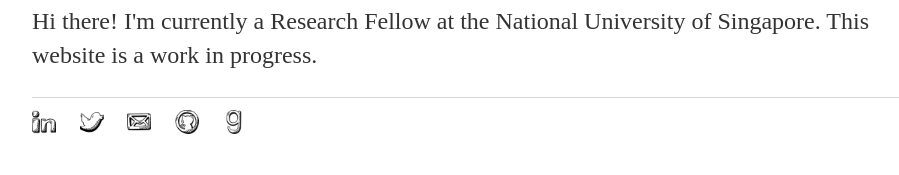
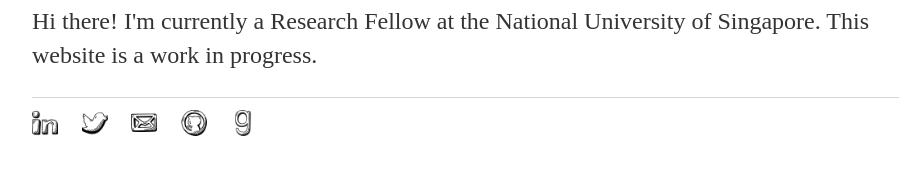
Before and after one commit to andreina-francisco/andreina-francisco.github.io, a Jekyll site: the page built from index.html, in a window 1280 px wide. Shown: the part 192-367 px from the top of the page, without its empty margins (160-1059 px from the left). Built offline with Jekyll 4.4.1, drawn with Linux system fonts in a browser that asks for light colours.

Commit message:
Changed the size of the icons
from 24px to 26px

```diff
--- a/_layouts/default.html
+++ b/_layouts/default.html
@@ -21,11 +21,11 @@
 			</div><!-- /.container -->
 			<footer>
 	    		<ul>
-	        	<li><a href="https://www.linkedin.com/in/andreinafr/"><img src="/images/linked-in.png" style="width:24px; height:24px" title="LinkedIn" alt="LinkedIn"></a></li>
-                        <li><a href="https://twitter.com/MariaAndreinaFr"><img src="/images/twitter.png" style="width:24px; height:24px" title="@MariaAndreinaFr" alt="twitter"></a></li>
-        		<li><a href="mailto:andreina@comp.nus.edu.sg"><img src="/images/envelope.png" style="width:24px; height:24px" title="email" alt="email"></a></li>
-        		<li><a href="https://github.com/andreina-francisco"><img src="/images/github.png" style="width:24px; height:24px" title="github" alt="github"></a></li>
-                        <li><a href="https://www.goodreads.com/andreina"><img src="/images/good-reads.png" style="width:24px; height:24px" title="Goodreads" alt="goodreads"></a></li>
+	        	<li><a href="https://www.linkedin.com/in/andreinafr/"><img src="/images/linked-in.png" style="width:26px; height:26px" title="LinkedIn" alt="LinkedIn"></a></li>
+                        <li><a href="https://twitter.com/MariaAndreinaFr"><img src="/images/twitter.png" style="width:26px; height:26px" title="@MariaAndreinaFr" alt="twitter"></a></li>
+        		<li><a href="mailto:andreina@comp.nus.edu.sg"><img src="/images/envelope.png" style="width:26px; height:26px" title="email" alt="email"></a></li>
+        		<li><a href="https://github.com/andreina-francisco"><img src="/images/github.png" style="width:26px; height:26px" title="github" alt="github"></a></li>
+                        <li><a href="https://www.goodreads.com/andreina"><img src="/images/good-reads.png" style="width:26px; height:26px" title="Goodreads" alt="goodreads"></a></li>
 
 				</ul>
 			</footer>
```
